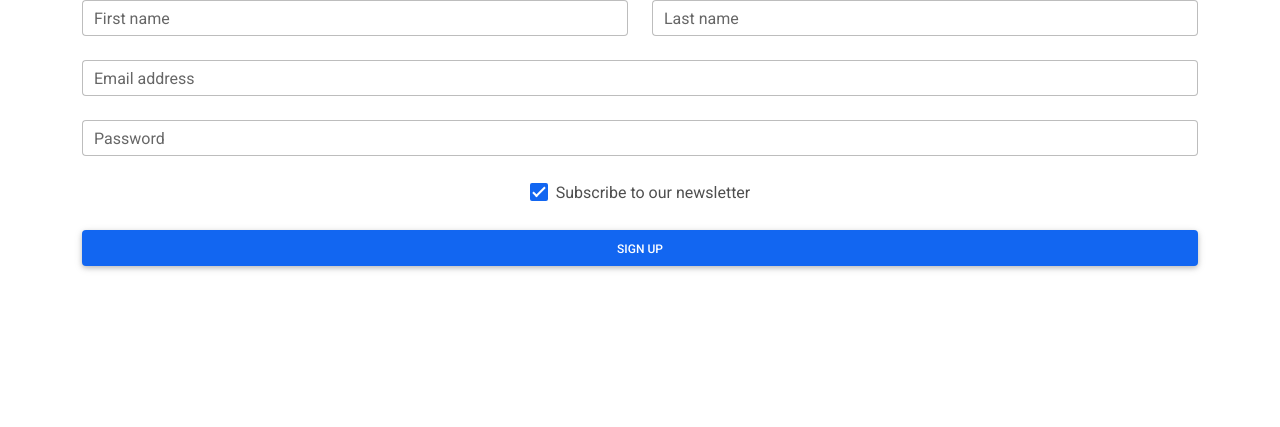
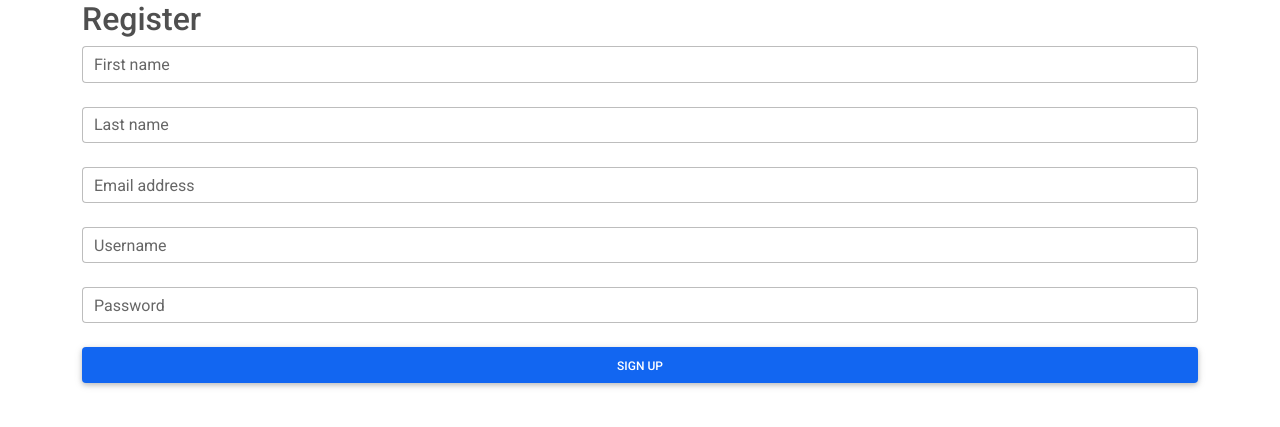
Before and after one commit to aybruhm/DataVault-Assessment, a Django app: page /register/ in a window 1280 px wide. Shown: the top 427 px of the page. Run offline with Django 3.2, Linux system fonts and the light colour scheme; some libraries are stand-ins or nearby versions.

Commit message:
CREATED LOGIN & REGISTER TEMPLATE FROM SCRATCH

```diff
--- a/templates/auth/register.html
+++ b/templates/auth/register.html
@@ -6,41 +6,39 @@ Register
 {% endblock title %}
 
 {% block auth_form %}
-<form method="POST">
-    <!-- 2 column grid layout with text inputs for the first and last names -->
-    <div class="row mb-4">
-        <div class="col">
-            <div class="form-outline">
-                <input type="text" id="form3Example1" class="form-control" />
-                <label class="form-label" for="form3Example1">First name</label>
-            </div>
-        </div>
-        <div class="col">
-            <div class="form-outline">
-                <input type="text" id="form3Example2" class="form-control" />
-                <label class="form-label" for="form3Example2">Last name</label>
-            </div>
-        </div>
+<h2 class="register__innetext">Register</h2>
+
+<form method="POST" id="register__form">
+    {% csrf_token %}
+
+    <!-- First Input -->
+    <div class="form-outline mb-4">
+        <input type="name" id="first_name" name="first_name" class="form-control" />
+        <label class="form-label" for="first_name">First name</label>
     </div>
 
-    <!-- Email input -->
+    <!-- Last Input -->
     <div class="form-outline mb-4">
-        <input type="email" id="form3Example3" class="form-control" />
-        <label class="form-label" for="form3Example3">Email address</label>
+        <input type="name" id="last_name" name="last_name" class="form-control" />
+        <label class="form-label" for="last_name">Last name</label>
     </div>
 
-    <!-- Password input -->
+    <!-- Email Input -->
     <div class="form-outline mb-4">
-        <input type="password" id="form3Example4" class="form-control" />
-        <label class="form-label" for="form3Example4">Password</label>
+        <input type="email" id="email" name="email_address" class="form-control" />
+        <label class="form-label" for="email_address">Email address</label>
     </div>
 
-    <!-- Checkbox -->
-    <div class="form-check d-flex justify-content-center mb-4">
-        <input class="form-check-input me-2" type="checkbox" value="" id="form2Example33" checked />
-        <label class="form-check-label" for="form2Example33">
-            Subscribe to our newsletter
-        </label>
+    <!-- Username Input -->
+    <div class="form-outline mb-4">
+        <input type="text" id="username" name="username" class="form-control" />
+        <label class="form-label" for="username">Username</label>
+    </div>
+
+    <!-- Password Input -->
+    <div class="form-outline mb-4">
+        <input type="password" id="password" name="password" class="form-control" />
+        <label class="form-label" for="password">Password</label>
     </div>
 
     <!-- Submit button -->
```
Also changed, not shown: templates/auth/login.html (+11 -7 lines).
